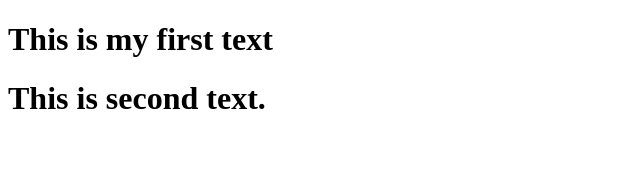
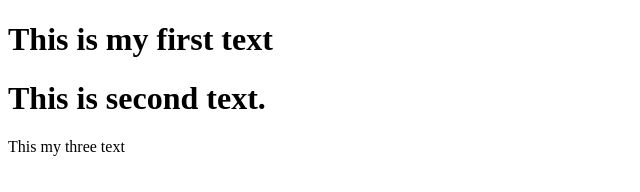
Before and after one commit to mredag/tutor1, a plain HTML site: page index.html in a window 1280 px wide. Shown: the whole page, without its empty margins (0-640 px from the left). Drawn offline with Linux system fonts and the light colour scheme.

Commit message:
added new line

```diff
--- a/index.html
+++ b/index.html
@@ -9,5 +9,6 @@
 <body>
     <h1>This is my first text</h1>
     <h1>This is second text.</h1>
+    <p>This my three text</p>
 </body>
 </html>
```
